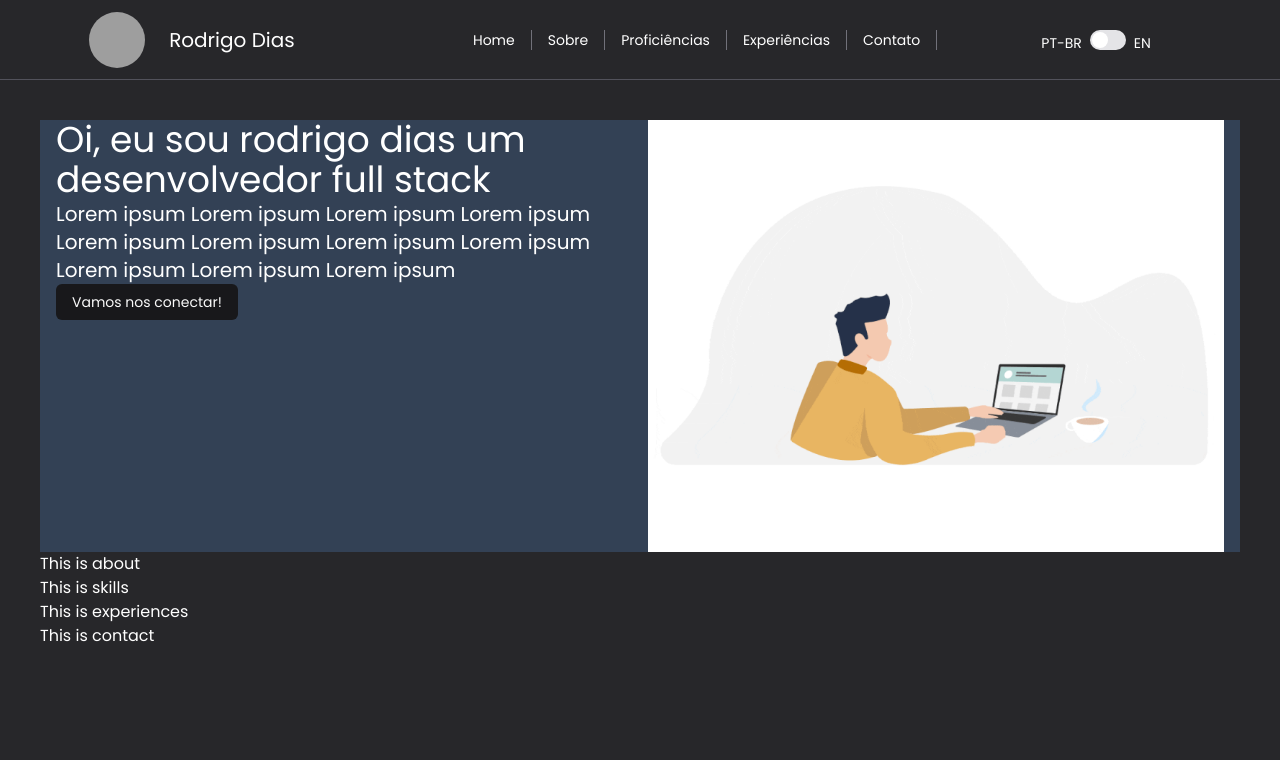
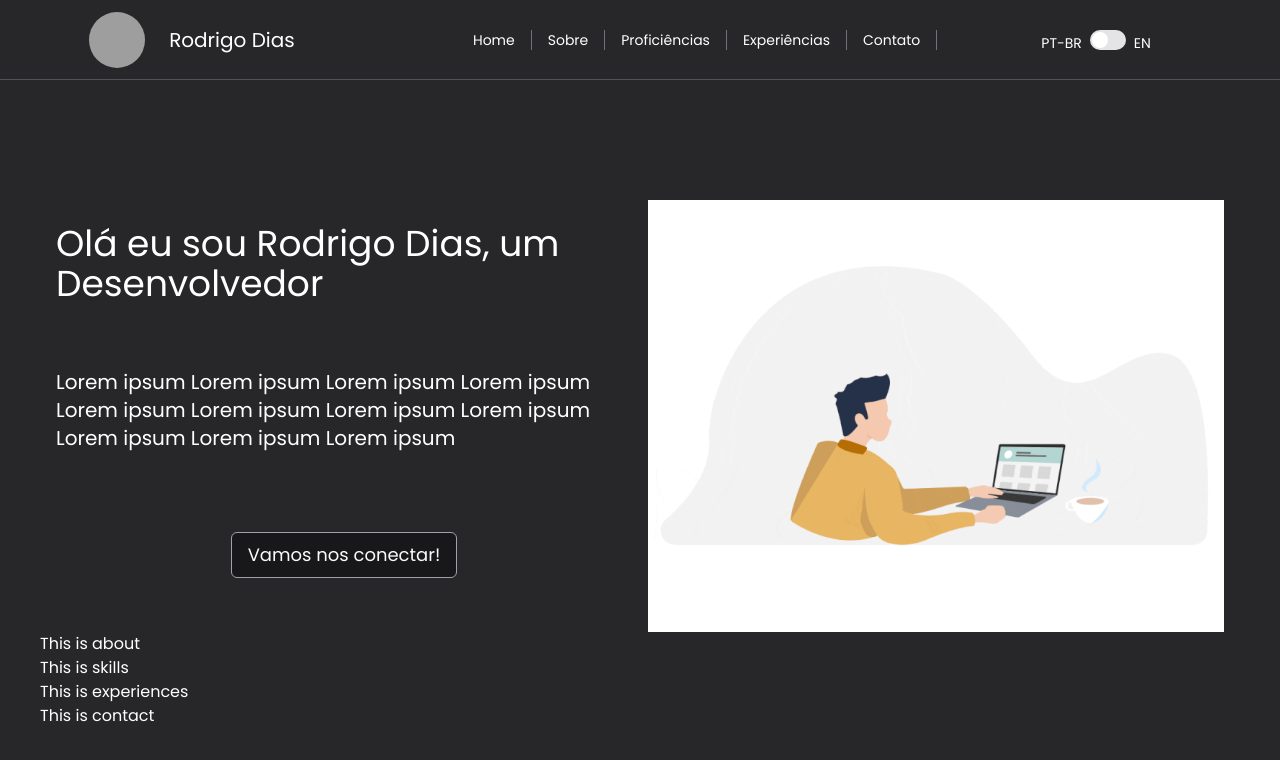
Before and after one commit to rdias66/next-portfolio, a Next.js app: page / in a window 1280 px wide. Shown: the top 760 px of the page. Built offline with nearby package versions, Linux system fonts and the light colour scheme; grey boxes are pictures that could not be loaded.

Commit message:
hi im... animation complete

```diff
--- a/src/app/data/texts-EN.tsx
+++ b/src/app/data/texts-EN.tsx
@@ -7,10 +7,17 @@ const TextsEN = () => {
     contact: 'Contact',
   }
   const homeTexts = {
-    mainText: 'Hi, im rodrigo dias a full stack developer',
+    mainText: 'Hi Im Rodrigo Dias, a ',
     introduction:
       'Lorem ipsum Lorem ipsum Lorem ipsum Lorem ipsum Lorem ipsum Lorem ipsum Lorem ipsum Lorem ipsum Lorem ipsum Lorem ipsum Lorem ipsum',
     buttonText: 'Lets connect!',
+    toRotate: [
+      'Mobile Developer',
+      'Backend Developer',
+      'FrontEnd Developer',
+      'Full stack Developer',
+      'DevOps Enthusiast',
+    ],
   }
   return { headerTexts, homeTexts }
 }
--- a/src/app/data/texts-PT.tsx
+++ b/src/app/data/texts-PT.tsx
@@ -7,10 +7,17 @@ const TextsPT = () => {
     contact: 'Contato',
   }
   const homeTexts = {
-    mainText: 'Oi, eu sou rodrigo dias um desenvolvedor full stack',
+    mainText: 'Olá eu sou Rodrigo Dias, um ',
     introduction:
       'Lorem ipsum Lorem ipsum Lorem ipsum Lorem ipsum Lorem ipsum Lorem ipsum Lorem ipsum Lorem ipsum Lorem ipsum Lorem ipsum Lorem ipsum',
     buttonText: 'Vamos nos conectar!',
+    toRotate: [
+      'Desenvolvedor Mobile',
+      'Desenvolvedor Backend',
+      'Desenvolvedor FrontEnd',
+      'Desenvolvedor Full stack',
+      'Entusiasta DevOps',
+    ],
   }
   return { headerTexts, homeTexts }
 }
--- a/src/app/sections/home.tsx
+++ b/src/app/sections/home.tsx
@@ -1,18 +1,58 @@
 import { Button } from '@/components/ui/button'
 import Image from 'next/image'
 import DevGif from '@/app/assets/dev-gif.gif'
+import { useState, useEffect } from 'react'
 
 export function Home({ LanguageTextData }: any) {
+  const [loopNum, setLoopNum] = useState(0)
+  const [isDeleting, setIsDeleting] = useState(false)
+  const [text, setText] = useState('')
+  const [delta, setDelta] = useState(100 - Math.random() * 60)
+  const timePeriod = 1500
+
+  const tick = () => {
+    let i = loopNum % LanguageTextData.toRotate.length
+    let fullText = LanguageTextData.toRotate[i]
+    let updatedText = isDeleting
+      ? fullText.substring(0, text.length - 1)
+      : fullText.substring(0, text.length + 1)
+    setText(updatedText)
+    if (isDeleting) {
+      setDelta(timePeriod / LanguageTextData.toRotate[i].length)
+    }
+    if (!isDeleting && updatedText === fullText) {
+      setIsDeleting(true)
+      setDelta(timePeriod)
+    } else if (isDeleting && updatedText === '') {
+      setIsDeleting(false)
+      setLoopNum(loopNum + 1)
+      setDelta(timePeriod / LanguageTextData.toRotate[i].length)
+    }
+  }
+  useEffect(() => {
+    let ticker = setInterval(() => {
+      tick()
+    }, delta)
+    return () => {
+      clearInterval(ticker)
+    }
+  }, [text])
+
   return (
     <section id="Home">
-      <div className="container mx-auto px-4 bg-slate-700">
+      <div className="container mx-auto px-4 mt-20">
         <div className="flex flex-wrap -mx-2">
-          <div className="w-full md:w-1/2 px-2">
-            <span className="text-4xl  max-w-full">
+          <div className="flex flex-col w-full md:w-1/2 px-2 ">
+            <h1 className="text-4xl  max-w-full my-6">
               {LanguageTextData.mainText}
-            </span>
-            <p className="text-xl ">{LanguageTextData.introduction} </p>
-            <Button className="">{LanguageTextData.buttonText}</Button>
+              <span className="wrap text-4xl">{text}</span>
+            </h1>
+            <p className="text-xl my-10">{LanguageTextData.introduction} </p>
+            <div className="w-full flex justify-center mt-10">
+              <Button className="size-fit text-lg border border-zinc-400 hover:bg-zinc-400 hover:text-black hover:border-black">
+                {LanguageTextData.buttonText}
+              </Button>
+            </div>
           </div>
           <div className="w-full md:w-1/2 px-2">
             <Image src={DevGif} alt="Dev Gif" />
```
